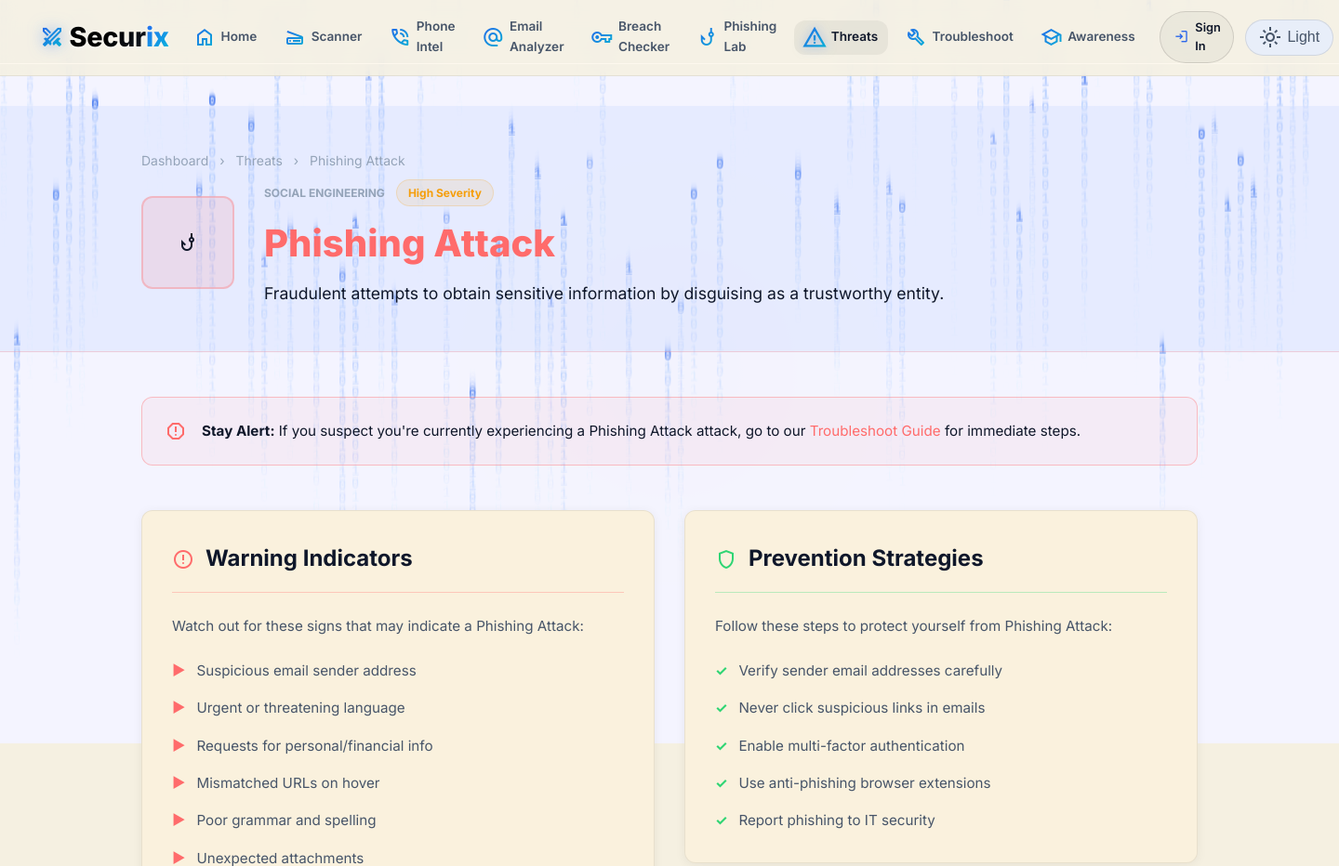
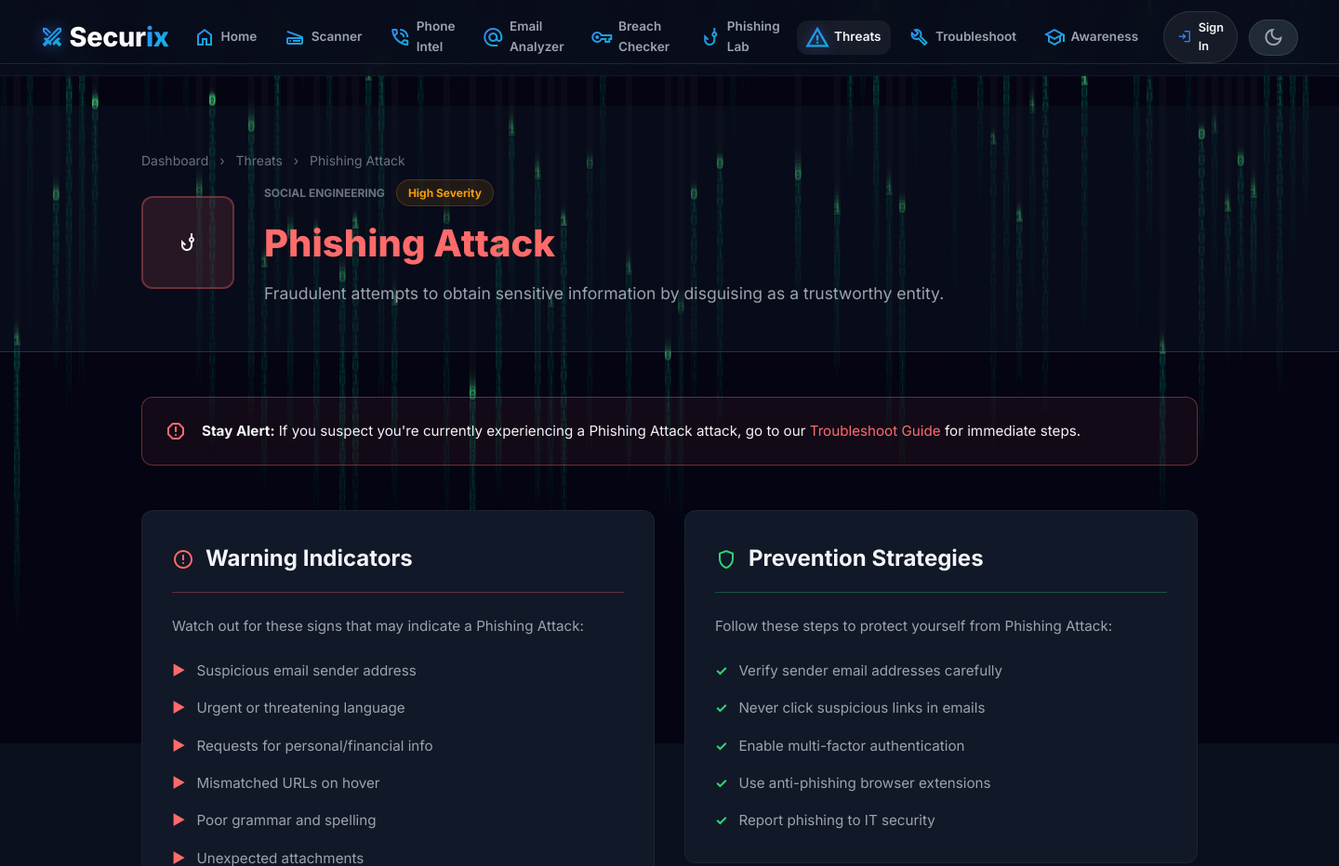
Before and after one commit to Billy3661/cyber_defense_system, a Flask app: page /threat/1 in a window 1440 px wide. Shown: the top 932 px of the page at 93% size. Run offline with Flask 3, Linux system fonts and the light colour scheme; parts of the project's set-up code (start-up, migrations or seed data) failed here and were passed over; some libraries are stand-ins or nearby versions.

Commit message:
Theme toggle: icons only, remove text labels

```diff
--- a/templates/base.html
+++ b/templates/base.html
@@ -88,7 +88,6 @@
                 {% endif %}
                 <button class="theme-toggle-btn" id="themeToggle" onclick="toggleTheme()" aria-label="Toggle theme">
                     <span class="material-symbols-outlined" id="themeIcon">dark_mode</span>
-                    <span id="themeLabel">Dark</span>
                 </button>
                 <!-- Hamburger (mobile only) -->
                 <button class="nav-toggle" id="navToggle" aria-label="Toggle navigation">
@@ -463,15 +462,8 @@
 
         function updateThemeUI(theme) {
             const icon = document.getElementById('themeIcon');
-            const label = document.getElementById('themeLabel');
-            if (!icon || !label) return;
-            if (theme === 'light') {
-                icon.textContent = 'light_mode';
-                label.textContent = 'Light';
-            } else {
-                icon.textContent = 'dark_mode';
-                label.textContent = 'Dark';
-            }
+            icon.textContent = theme === 'light' ? 'light_mode' : 'dark_mode';
+        }
         }
 
         // Initialize theme on load
```
